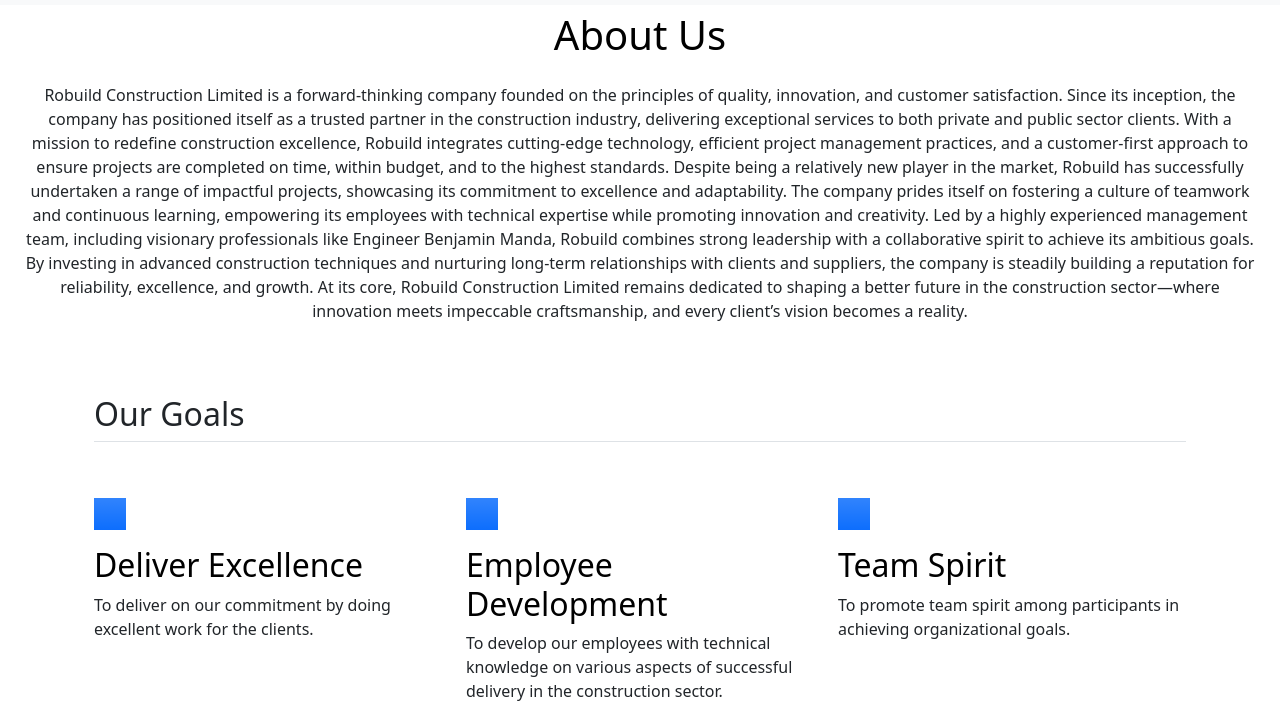
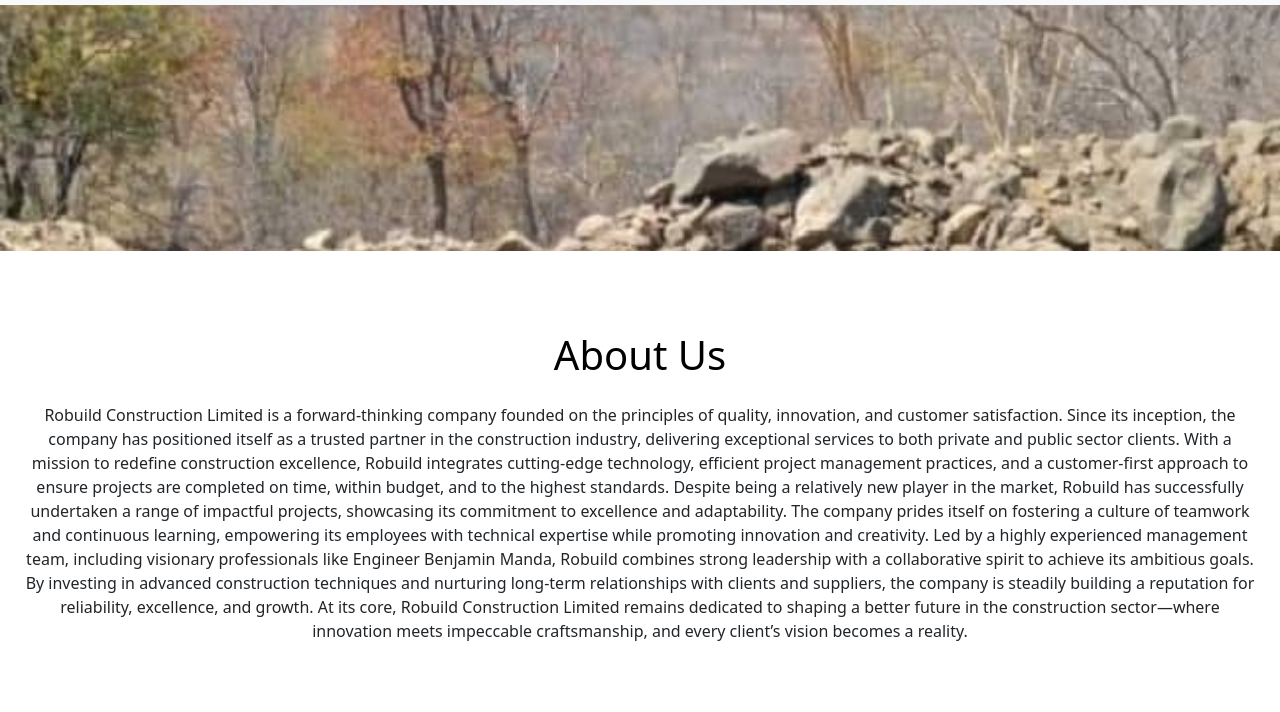
Before and after one commit to SuperninjaXII/construction, a website: page About.html in a window 1280 px wide. Shown: the part 69-781 px from the top of the page. Drawn offline with nearby package versions, Linux system fonts and the light colour scheme; a script that the page names is missing.

Commit message:
added a new image

```diff
--- a/About.html
+++ b/About.html
@@ -54,7 +54,12 @@
 
   </header>
   <main>
+    <div class="imgC">
+      <img src="./images/project3.jpg" style="width:100svw;" alt="">
+    </div>
+
     <section class="brief">
+
       <h1 class="mt-5 text-body-emphasis">About Us</h1>
       <p class="m-4">
         Robuild Construction Limited is a forward-thinking company founded on the principles of quality, innovation, and
@@ -151,8 +156,9 @@
   <div class="container">
     <footer class="py-3 my-4">
       <ul class="nav justify-content-center border-bottom pb-3 mb-3">
-        <li class="nav-item"><a href="#" class="nav-link px-2 text-body-secondary" href="./index.html">Home</a></li>
-        <li class="nav-item"><a href="#" class="nav-link px-2 text-body-secondary" href="./contact.html">contact us</a></li>
+        <li class="nav-item"><a class="nav-link px-2 text-body-secondary" href="./index.html">Home</a></li>
+        <li class="nav-item"><a class="nav-link px-2 text-body-secondary" href="./contact.html">contact us</a>
+        </li>
 
 
         <li class="nav-item"><a href="#" class="nav-link px-2 text-body-secondary" href="#">About</a></li>
--- a/src/sass/about.scss
+++ b/src/sass/about.scss
@@ -11,3 +11,25 @@
 .map{
   margin:auto;
 }
+
+.imgC{
+  overflow: hidden;
+  width: 100svw;
+  height: 60svw;
+  img{
+    object-fit: cover;
+  }
+}
+@media only screen and (min-width: 768px) and (max-width: 1024px) {
+  /* Styles for tablets */
+  .imgC{
+    height: 50svh;
+  }
+}
+@media only screen and (min-width: 1025px) {
+  /* Styles for desktops and larger screens */
+  .imgC{
+    height:40svh ;
+  }
+
+}
```
Also changed, not shown: css/about.css, 1 other file.
